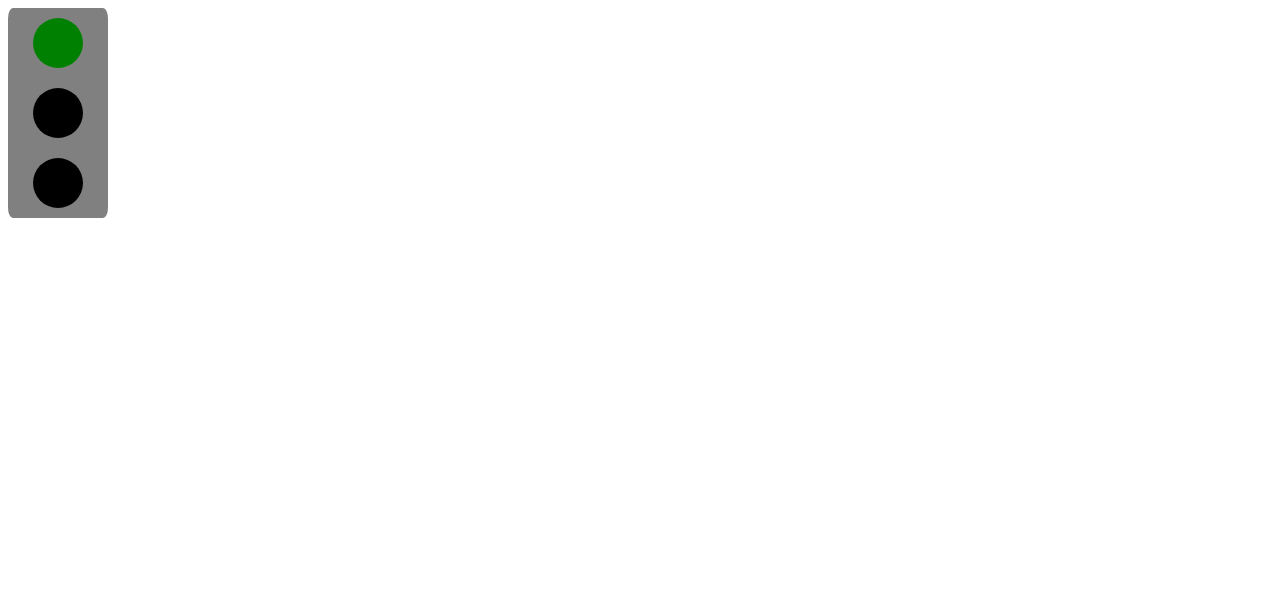
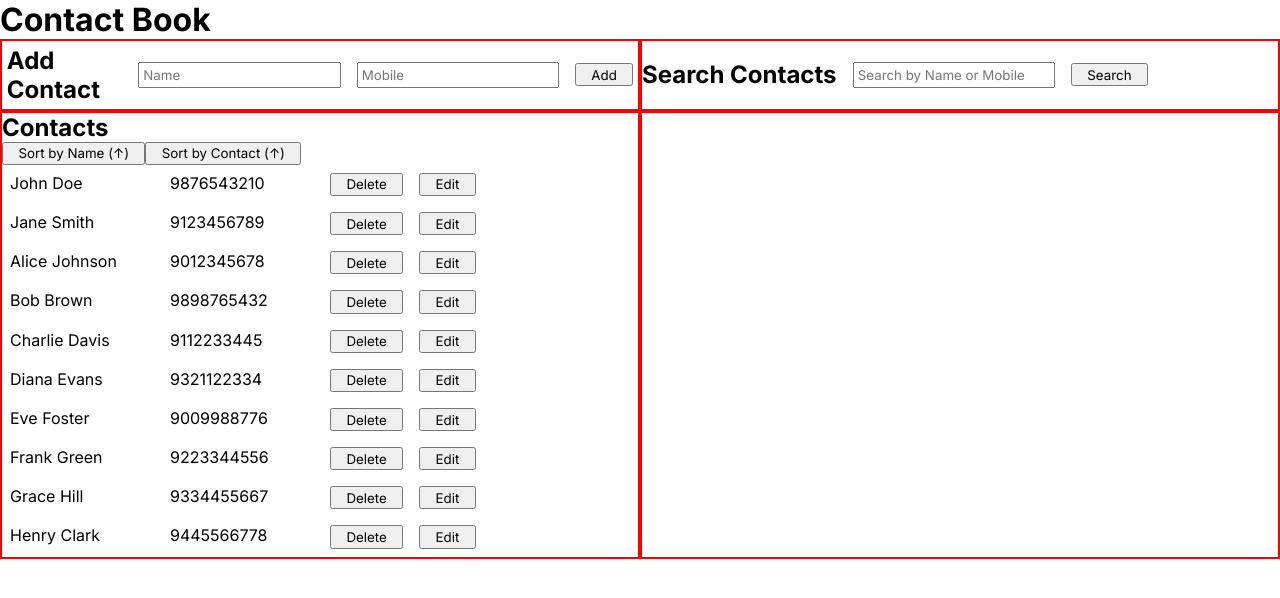
Before and after one commit to AbiScripter/React-Problems, a React (Create React App) app: page / in a window 1280 px wide. Shown: the top 598 px of the page. Built offline with nearby package versions, Linux system fonts and the light colour scheme.

Commit message:
contactbook

```diff
--- a/package.json
+++ b/package.json
@@ -3,11 +3,13 @@
   "version": "0.1.0",
   "private": true,
   "dependencies": {
+    "@reduxjs/toolkit": "^2.2.7",
     "@testing-library/jest-dom": "^5.17.0",
     "@testing-library/react": "^13.4.0",
     "@testing-library/user-event": "^13.5.0",
     "react": "^18.3.1",
     "react-dom": "^18.3.1",
+    "react-redux": "^9.1.2",
     "react-scripts": "5.0.1",
     "web-vitals": "^2.1.4"
   },
--- a/src/App.js
+++ b/src/App.js
@@ -1,10 +1,14 @@
+import { Provider } from "react-redux";
 import "./App.css";
-import Traffic from "./TrafficLights/Traffic";
+import contactStore from "./problems/ContactBook/ContactStore";
+import ContactBook from "./problems/ContactBook/ContactBook";
 
 function App() {
   return (
     <div className="App">
-      <Traffic />
+      <Provider store={contactStore}>
+        <ContactBook />
+      </Provider>
     </div>
   );
 }
--- /dev/null
+++ b/src/problems/ContactBook/ContactBook.css
@@ -0,0 +1,46 @@
+html,
+body,
+* {
+  box-sizing: border-box;
+  padding: 0;
+  margin: 0;
+}
+
+.contact-wrapper {
+  display: grid;
+  grid-template-columns: repeat(2, 1fr);
+
+  form,
+  > div {
+    border: 2px solid red;
+  }
+}
+
+button {
+  padding: 0.1rem 0.9rem;
+  cursor: pointer;
+}
+
+form {
+  display: flex;
+  gap: 1rem;
+  align-items: center;
+
+  input {
+    padding: 0.2rem;
+  }
+}
+
+.contact-form {
+  padding: 0.3rem;
+}
+
+.contact {
+  display: flex;
+  gap: 1rem;
+  padding: 0.5rem;
+
+  span {
+    width: 9rem;
+  }
+}
--- /dev/null
+++ b/src/problems/ContactBook/ContactBook.js
@@ -0,0 +1,162 @@
+import React, { useState } from "react";
+import { useDispatch, useSelector } from "react-redux";
+import { add, remove, edit, update, sort, search } from "./ContactSlice";
+import "./ContactBook.css";
+
+function genId() {
+  let length = 6;
+  let chars = "abcdefghijklmnopqrstuvwxyzABCDEFGHIJKLMNOPQRSTUVWXYZ0123456789";
+
+  let id = "";
+  for (let i = 0; i < length; i++) {
+    id += chars.charAt(Math.floor(Math.random() * length));
+  }
+
+  return id;
+}
+
+const ContactBook = () => {
+  const [name, setName] = useState("");
+  const [contactNumber, setContactNumber] = useState("");
+  const [searchTerm, setSearchTerm] = useState("");
+  const [sortOrder, setSortOrder] = useState("asc");
+  const contacts = useSelector((state) => state.contacts.contacts);
+  const searchedContacts = useSelector(
+    (state) => state.contacts.searchedContacts
+  );
+  const dispatch = useDispatch();
+
+  function handleContactAdd(e) {
+    e.preventDefault();
+    let contact = {
+      id: genId(),
+      name: name,
+      contact: contactNumber,
+      isEdit: false,
+    };
+    dispatch(add(contact));
+    setName("");
+    setContactNumber("");
+  }
+
+  function handleSearch(e) {
+    e.preventDefault();
+    dispatch(search(searchTerm));
+  }
+
+  function handleSort(key) {
+    dispatch(sort({ key, order: sortOrder }));
+    setSortOrder(sortOrder === "asc" ? "desc" : "asc");
+  }
+  return (
+    <div className="wrapper">
+      <h1>Contact Book</h1>
+      <div className="contact-wrapper">
+        <form className="contact-form" onSubmit={handleContactAdd}>
+          <h2>Add Contact</h2>
+          <input
+            type="text"
+            value={name}
+            onChange={(e) => setName(e.target.value)}
+            placeholder="Name"
+          />
+          <input
+            type="number"
+            value={contactNumber}
+            onChange={(e) => setContactNumber(e.target.value)}
+            placeholder="Mobile"
+          />
+          <button>Add</button>
+        </form>
+
+        <form className="search-form" onSubmit={handleSearch}>
+          <h2>Search Contacts</h2>
+          <input
+            type="text"
+            value={searchTerm}
+            onChange={(e) => setSearchTerm(e.target.value)}
+            placeholder="Search by Name or Mobile"
+          />
+          <button>Search</button>
+        </form>
+
+        <div className="contacts">
+          <h2>Contacts</h2>
+          <button onClick={() => handleSort("name")}>
+            Sort by Name ({sortOrder === "asc" ? "↑" : "↓"})
+          </button>
+          <button onClick={() => handleSort("contact")}>
+            Sort by Contact ({sortOrder === "asc" ? "↑" : "↓"})
+          </button>
+
+          {contacts.map((c) => (
+            <Contact key={c.id} c={c} />
+          ))}
+        </div>
+
+        <div className="searched-contacts">
+          {searchedContacts.map((c) => (
+            <Contact key={c.id} c={c} />
+          ))}
+        </div>
+      </div>
+    </div>
+  );
+};
+
+const Contact = ({ c }) => {
+  const [editName, setEditName] = useState("");
+  const [editContact, setEditContact] = useState("");
+  const dispatch = useDispatch();
+
+  function handleDelete(id) {
+    dispatch(remove(id));
+  }
+
+  function handleEdit(id) {
+    dispatch(edit(id));
+  }
+
+  function handleUpdate(id) {
+    const updateData = {
+      updatedName: editName,
+      updatedContact: editContact,
+      idToUpdate: id,
+    };
+    dispatch(update(updateData));
+
+    setEditName("");
+    setEditContact("");
+  }
+
+  return (
+    <div className="contact">
+      {!c.isEdit && (
+        <>
+          <span>{c.name}</span>
+          <span>{c.contact}</span>
+          <button onClick={() => handleDelete(c.id)}>Delete</button>
+          <button onClick={() => handleEdit(c.id)}>Edit</button>
+        </>
+      )}
+
+      {c.isEdit && (
+        <>
+          <input
+            type="text"
+            value={editName}
+            onChange={(e) => setEditName(e.target.value)}
+          />
+          <input
+            type="number"
+            value={editContact}
+            onChange={(e) => setEditContact(e.target.value)}
+          />
+          <button onClick={() => handleUpdate(c.id)}>update</button>
+        </>
+      )}
+    </div>
+  );
+};
+
+export default ContactBook;
--- /dev/null
+++ b/src/problems/ContactBook/ContactSlice.js
@@ -0,0 +1,87 @@
+import { createSlice } from "@reduxjs/toolkit";
+
+const initialState = {
+  contacts: [
+    { id: "1", name: "John Doe", contact: "9876543210" },
+    { id: "2", name: "Jane Smith", contact: "9123456789" },
+    { id: "3", name: "Alice Johnson", contact: "9012345678" },
+    { id: "4", name: "Bob Brown", contact: "9898765432" },
+    { id: "5", name: "Charlie Davis", contact: "9112233445" },
+    { id: "6", name: "Diana Evans", contact: "9321122334" },
+    { id: "7", name: "Eve Foster", contact: "9009988776" },
+    { id: "8", name: "Frank Green", contact: "9223344556" },
+    { id: "9", name: "Grace Hill", contact: "9334455667" },
+    { id: "10", name: "Henry Clark", contact: "9445566778" },
+  ],
+
+  searchedContacts: [],
+};
+
+const ContactSlice = createSlice({
+  name: "contacts",
+  initialState: initialState,
+  reducers: {
+    add: (state, action) => {
+      state.contacts = [...state.contacts, action.payload];
+    },
+
+    remove: (state, action) => {
+      const filtered = [...state.contacts].filter(
+        (c) => c.id !== action.payload
+      );
+      state.contacts = filtered;
+      state.searchedContacts = [...state.searchedContacts].filter(
+        (c) => c.id !== action.payload
+      );
+    },
+
+    edit: (state, action) => {
+      const edited = [...state.contacts].map((c) =>
+        c.id === action.payload
+          ? { ...c, isEdit: true }
+          : { ...c, isEdit: false }
+      );
+      state.contacts = edited;
+    },
+
+    update: (state, action) => {
+      const { updatedName, updatedContact, idToUpdate } = action.payload;
+      const updated = [...state.contacts].map((c) =>
+        c.id === idToUpdate
+          ? {
+              ...c,
+              name: updatedName || c.name,
+              contact: updatedContact || c.contact,
+              isEdit: false,
+            }
+          : c
+      );
+      state.contacts = updated;
+    },
+
+    search: (state, action) => {
+      const searchTerm = action.payload;
+      let searched = [...state.contacts].filter(
+        (c) =>
+          c.name.toLowerCase().includes(searchTerm.toLowerCase()) ||
+          c.contact.includes(searchTerm)
+      );
+      state.searchedContacts = searched;
+    },
+
+    sort: (state, action) => {
+      const { key, order } = action.payload;
+      state.contacts.sort((a, b) => {
+        if (order === "asc") {
+          return a[key].localeCompare(b[key]);
+        } else {
+          return b[key].localeCompare(a[key]);
+        }
+      });
+    },
+  },
+});
+
+export const { add, remove, edit, update, sort, search } = ContactSlice.actions;
+
+export default ContactSlice.reducer;
--- /dev/null
+++ b/src/problems/ContactBook/ContactStore.js
@@ -0,0 +1,10 @@
+import { configureStore } from "@reduxjs/toolkit";
+import ContactSlice from "./ContactSlice";
+
+const contactStore = configureStore({
+  reducer: {
+    contacts: ContactSlice,
+  },
+});
+
+export default contactStore;
```
Also changed, not shown: 1 other file (tests, documents, lock files or other folders).
